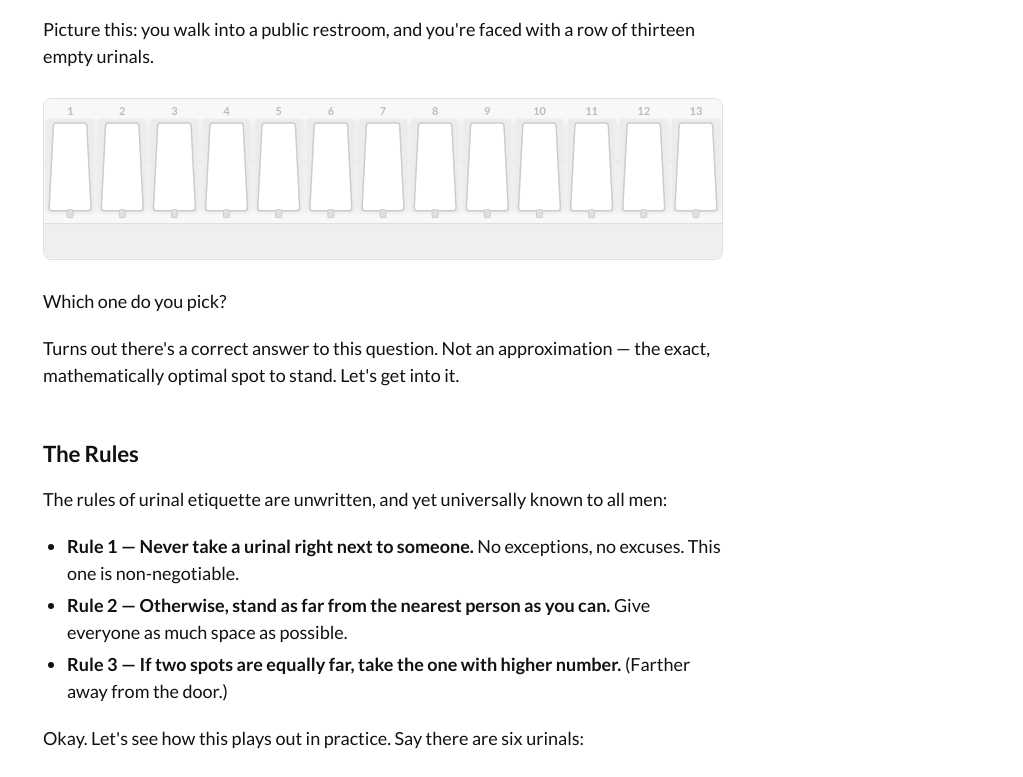
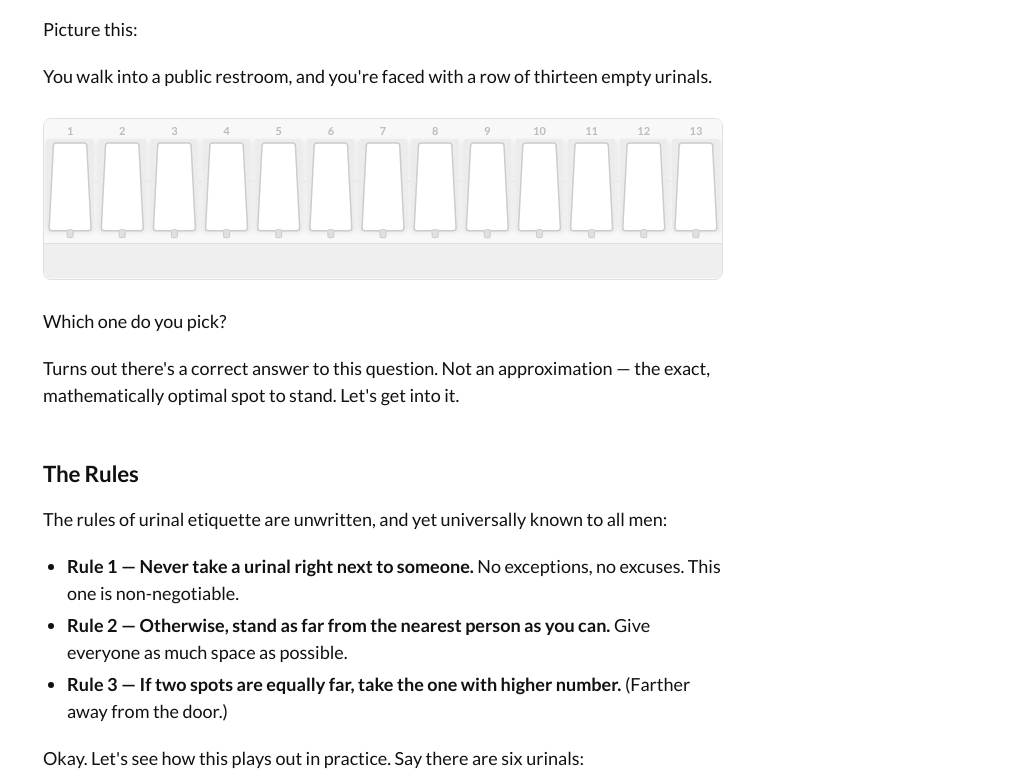
Before and after one commit to martinmasrna/blog, a plain HTML site: page urinal-dilemma/index.html in a window 1280 px wide. Shown: the part 122-899 px from the top of the page, without its empty margins (257-1280 px from the left). Drawn offline with nearby package versions, Linux system fonts and the light colour scheme.

Commit message:
Publish post: urinal-dilemma

```diff
--- a/urinal-dilemma/index.html
+++ b/urinal-dilemma/index.html
@@ -632,7 +632,9 @@
 
   <h1>The Thirteen Urinal Dilemma</h1>
 
-  <p>Picture this: you walk into a public restroom, and you're faced with a row of thirteen empty urinals.</p>
+  <p>Picture this:</p>
+
+  <p>You walk into a public restroom, and you're faced with a row of thirteen empty urinals.</p>
 
   <div class="svg-illustration" id="hook-image"></div>
 
```
